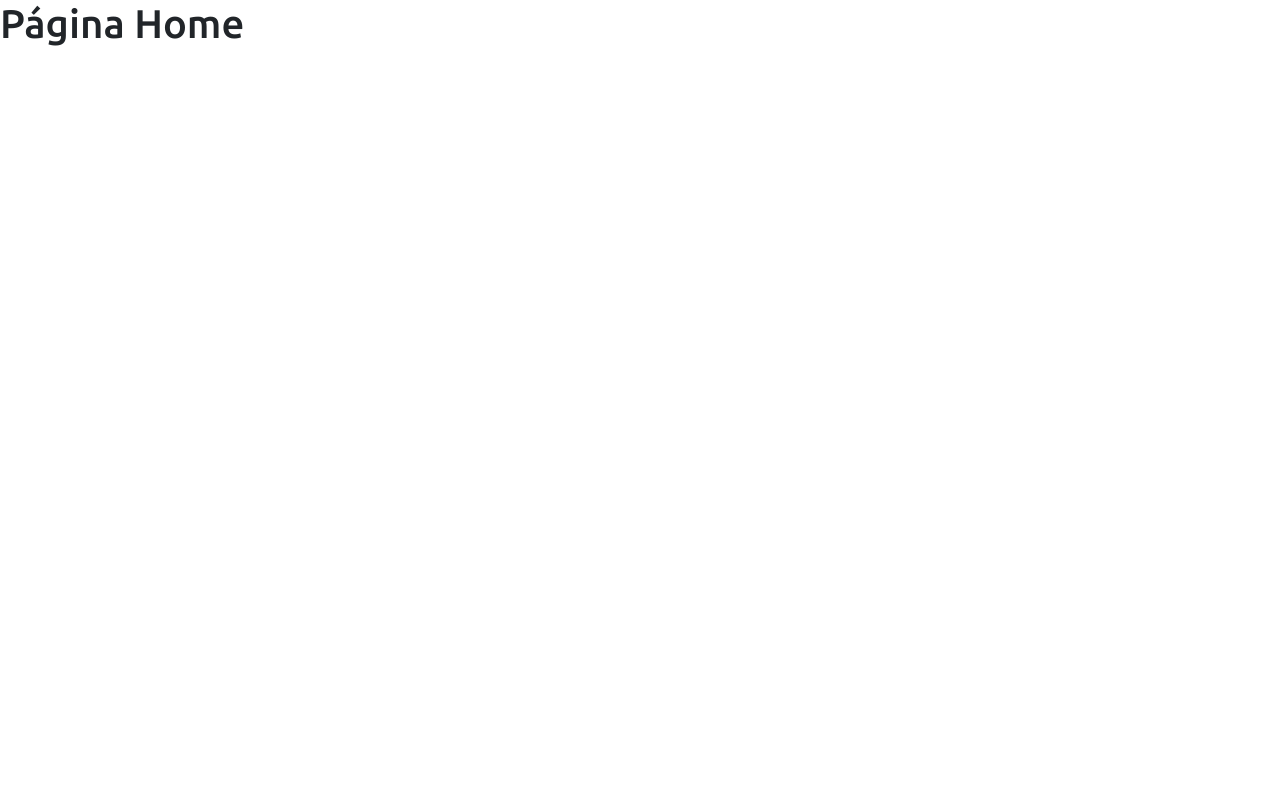
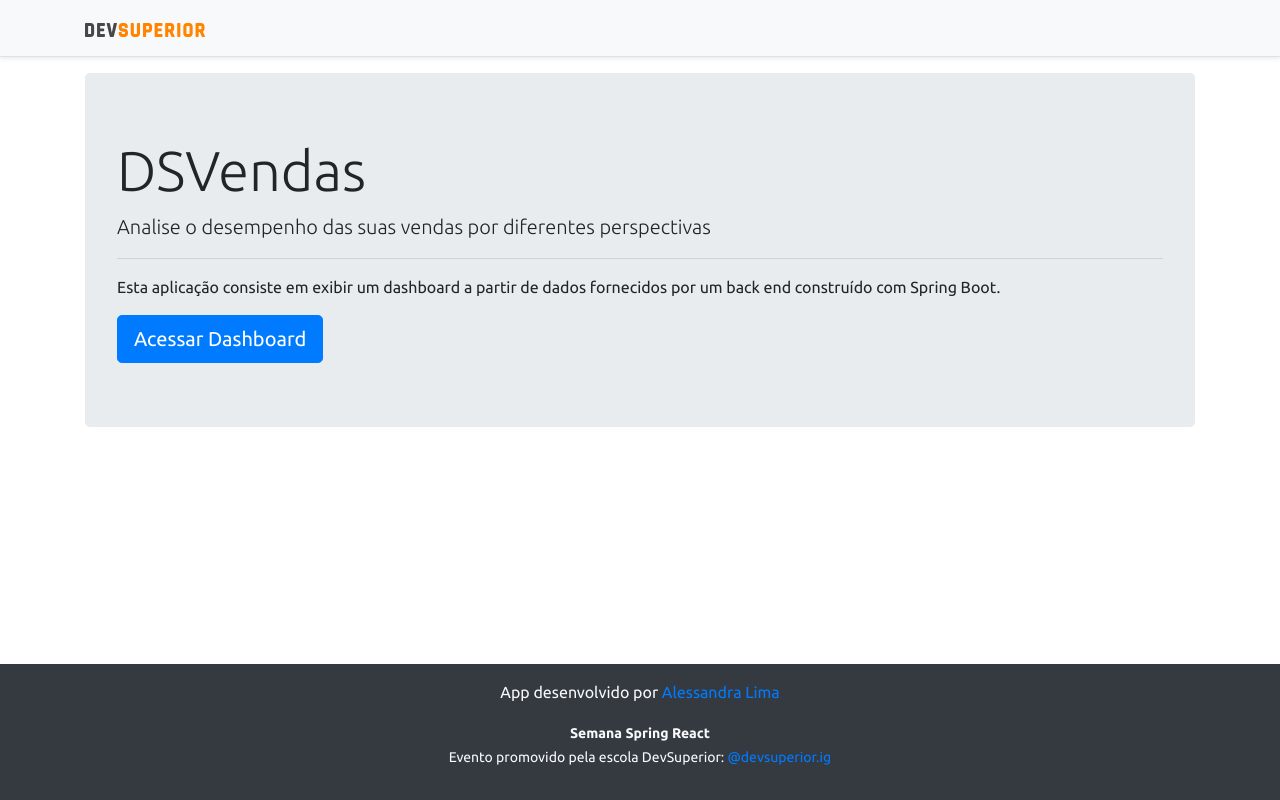
Before and after one commit to alexiakidd/projeto-sds3, a React (Create React App) app in the folder frontend/: page / in a window 1280 px wide. Built offline with nearby package versions, Linux system fonts and the light colour scheme.

Commit message:
Home, navigation

```diff
--- a/frontend/src/components/NavBar/index.tsx
+++ b/frontend/src/components/NavBar/index.tsx
@@ -1,11 +1,14 @@
 import ImgDsDark from 'assets/img/ds_dark.svg'
+import { Link } from 'react-router-dom'
 
 const NavBar = () => {
 	return (
 		<div className="d-flex flex-column flex-md-row align-items-center p-3 px-md-4 mb-3 bg-light border-bottom shadow-sm">
 			<div className="container">
 				<nav className="my-2 my-md-0 mr-md-3">
-					<img src={ImgDsDark} alt="DevSuperior" width="120" />
+					<Link to="/">
+						<img src={ImgDsDark} alt="DevSuperior" width="120" />
+					</Link>
 				</nav>
 			</div>
 		</div>
--- a/frontend/src/pages/Home/index.tsx
+++ b/frontend/src/pages/Home/index.tsx
@@ -1,10 +1,30 @@
+import Footer from 'components/Footer'
+import NavBar from 'components/NavBar'
 import React from 'react'
+import { Link } from 'react-router-dom'
 
 const Home = () => {
 	return (
-		<div>
-			<h1>Página Home</h1>
-		</div>
+		<>
+			<NavBar />
+			<div className="container">
+				<div className="jumbotron">
+					<h1 className="display-4">DSVendas</h1>
+					<p className="lead">
+						Analise o desempenho das suas vendas por diferentes perspectivas
+					</p>
+					<hr />
+					<p>
+						Esta aplicação consiste em exibir um dashboard a partir de dados
+						fornecidos por um back end construído com Spring Boot.
+					</p>
+					<Link className="btn btn-primary btn-lg" to="/dashboard">
+						Acessar Dashboard
+					</Link>
+				</div>
+			</div>
+			<Footer />
+		</>
 	)
 }
 
```
